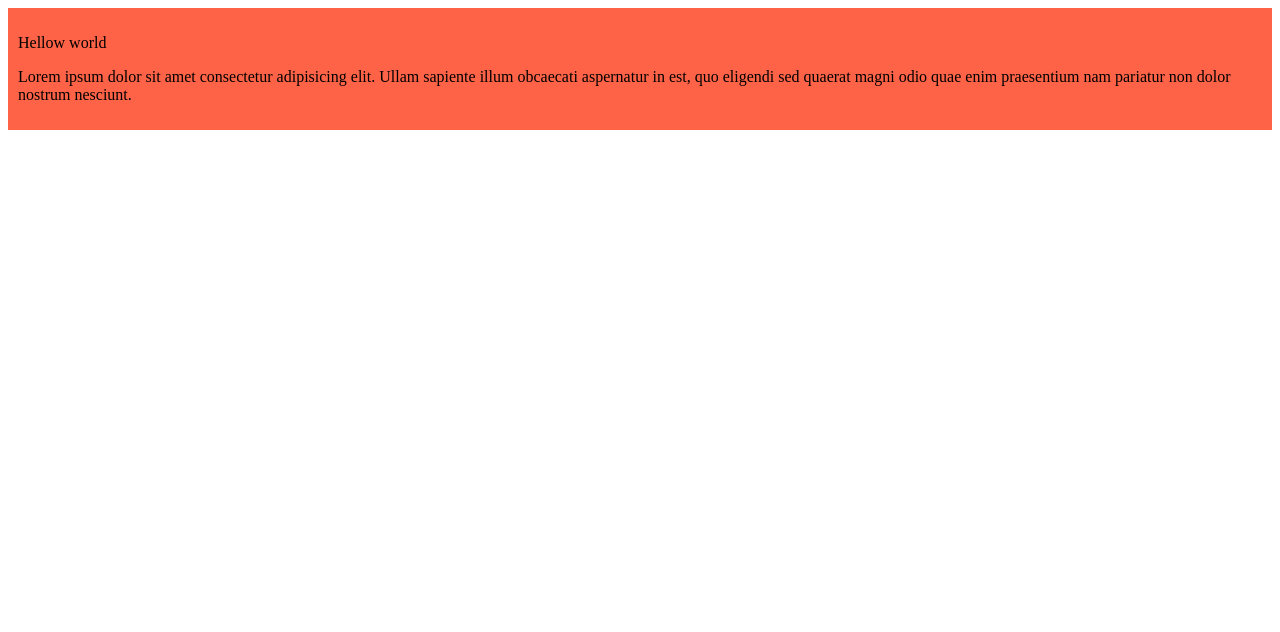
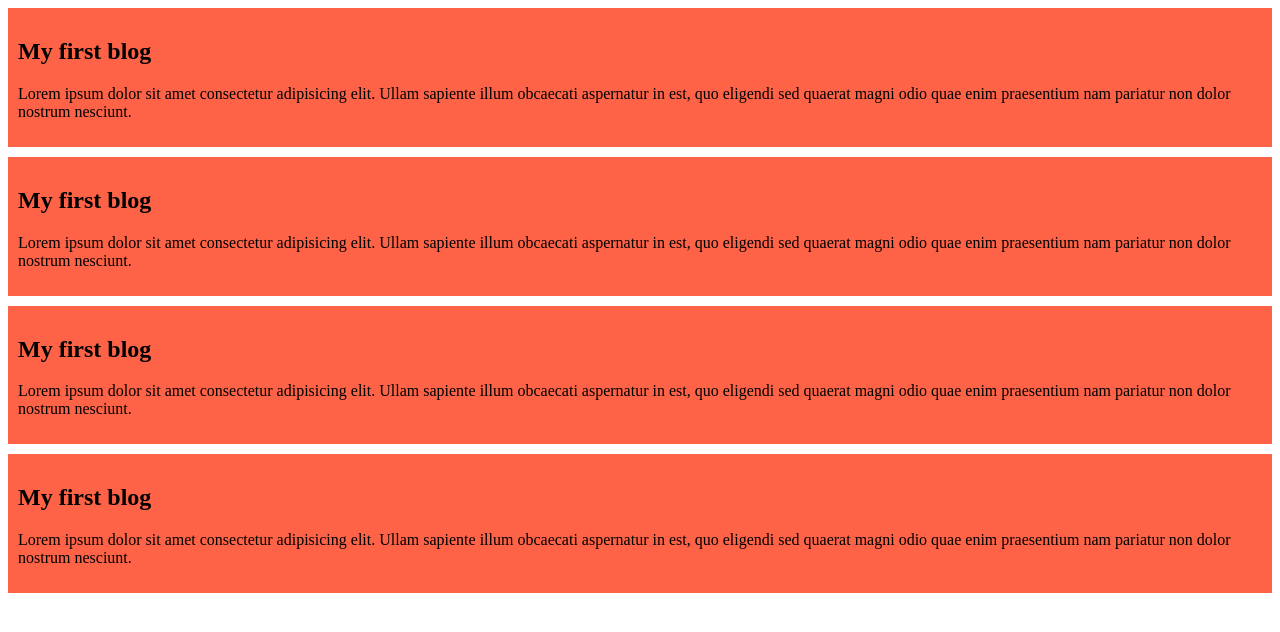
Before and after one commit to kaiem1/my-first-github-repo, a plain HTML site: page index.html in a window 1280 px wide. Drawn offline with Linux system fonts and the light colour scheme.

Commit message:
added the second and the third blog

```diff
--- a/blog/blog.css
+++ b/blog/blog.css
@@ -1,4 +1,5 @@
 div{
     background-color: tomato;
     padding: 10px;
+    margin-bottom: 10px;
 }
--- a/index.html
+++ b/index.html
@@ -7,12 +7,26 @@
     <link rel="stylesheet" href="blog/blog.css">
 </head>
 <body>
-    <!-- <p>Lorem ipsum dolor sit amet consectetur adipisicing elit. Impedit, rerum! Atque, commodi ipsa quas optio quis ducimus provident distinctio quae illo dolorem id repellat, laborum nesciunt temporibus. Qui, porro tempore.</p> -->
-<div>
-    <p>Hellow world</p>
-    <p>Lorem ipsum dolor sit amet consectetur adipisicing elit. Ullam sapiente illum obcaecati aspernatur in est, quo eligendi sed quaerat magni odio quae enim praesentium nam pariatur non dolor nostrum nesciunt.</p>
+    <div>
+        <h2>My first blog</h2>
+        <p>Lorem ipsum dolor sit amet consectetur adipisicing elit. Ullam sapiente illum obcaecati aspernatur in est, quo eligendi sed quaerat magni odio quae enim praesentium nam pariatur non dolor nostrum nesciunt.</p>
 
-</div>
+    </div>
+    <div>
+        <h2>My first blog</h2>
+        <p>Lorem ipsum dolor sit amet consectetur adipisicing elit. Ullam sapiente illum obcaecati aspernatur in est, quo eligendi sed quaerat magni odio quae enim praesentium nam pariatur non dolor nostrum nesciunt.</p>
+
+    </div>
+    <div>
+        <h2>My first blog</h2>
+        <p>Lorem ipsum dolor sit amet consectetur adipisicing elit. Ullam sapiente illum obcaecati aspernatur in est, quo eligendi sed quaerat magni odio quae enim praesentium nam pariatur non dolor nostrum nesciunt.</p>
+
+    </div>
+    <div>
+        <h2>My first blog</h2>
+        <p>Lorem ipsum dolor sit amet consectetur adipisicing elit. Ullam sapiente illum obcaecati aspernatur in est, quo eligendi sed quaerat magni odio quae enim praesentium nam pariatur non dolor nostrum nesciunt.</p>
+
+    </div>
 
 
 
```
